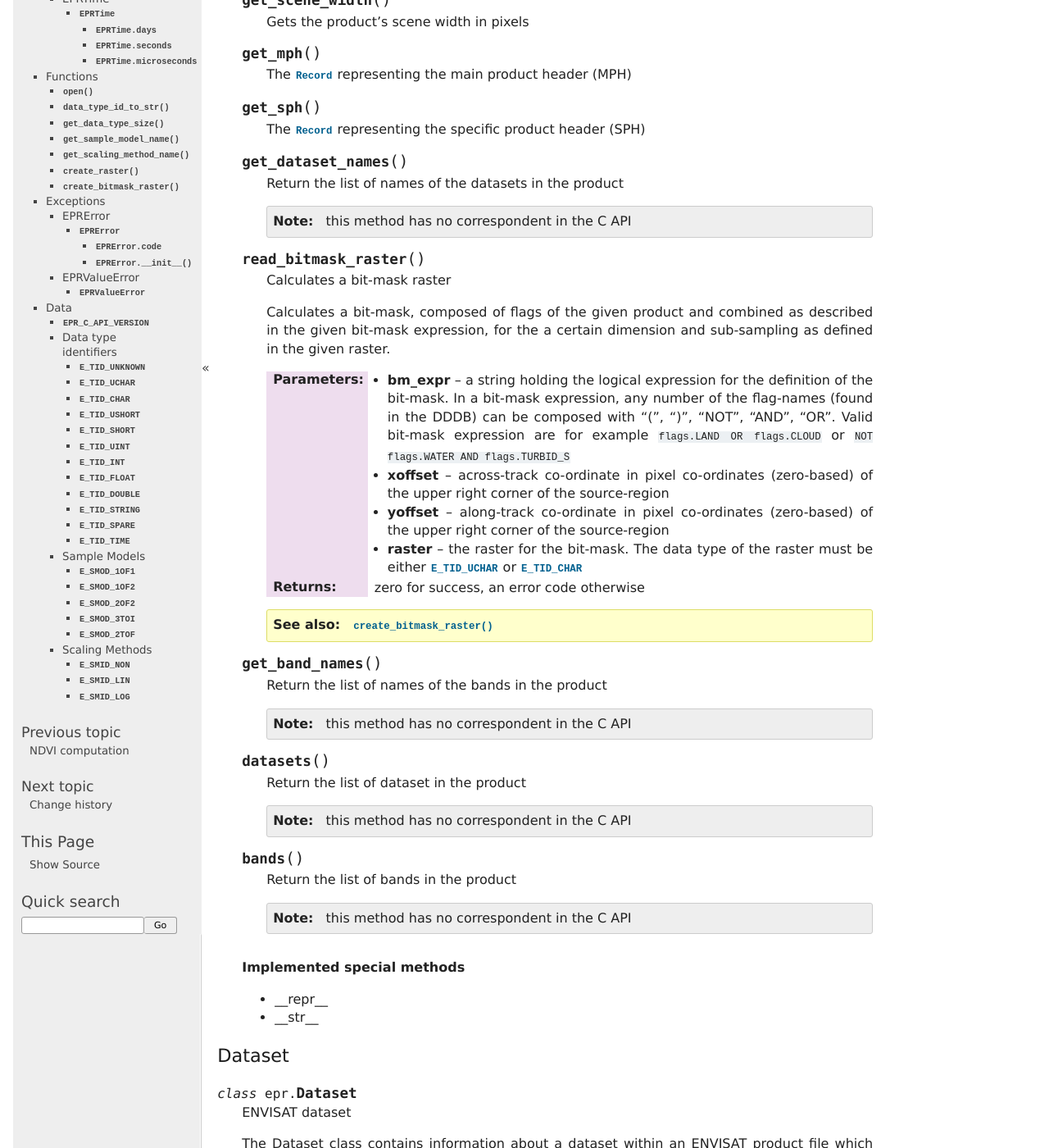
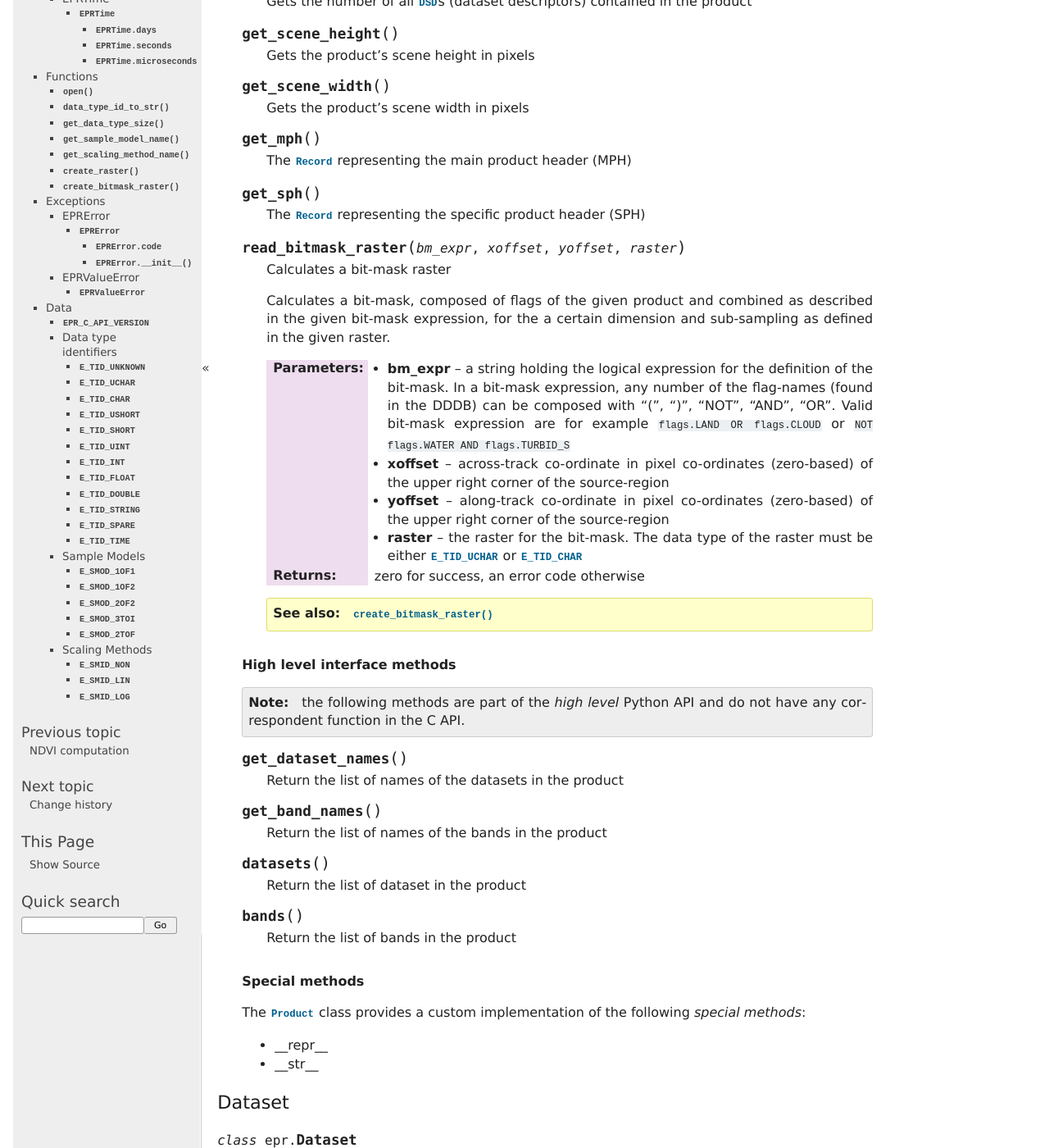
Before and after one commit to avalentino/pyepr, a Sphinx documentation site: the page built from doc/reference.txt, in a window 1280 px wide and 1400 px high, scrolled down 1944 px. Shown: the whole window at 82% size. Built offline with Sphinx 7.4.7, drawn with Linux system fonts in a browser that asks for light colours; formulas are drawn with MathJax 3; some of the changed text lies outside the part shown.

Commit message:
Several improvements to the documentation

```diff
--- a/doc/NEWS.txt
+++ b/doc/NEWS.txt
@@ -27,6 +27,7 @@ PyEPR 0.7.1 (17/08/2013)
   - the Ohloh_ widget has been added in the sidebar of the HTML doc
   - improved the regexp for detecting the SW version in the :file`setup.py`
     script
+  - formatting
 
 .. _Ohloh: http://www.ohloh.net
 
--- a/doc/bands_example.txt
+++ b/doc/bands_example.txt
@@ -154,7 +154,7 @@ powerful :class:`numpy.ndarray` interface.
 
 .. note::
 
-    Copying one line at time is not the best way to perform the task
+    copying one line at time is not the best way to perform the task
     in Python_. It has been done just to mimic the original C code:
 
     .. code-block:: c
--- a/doc/ndvi_example.txt
+++ b/doc/ndvi_example.txt
@@ -86,8 +86,10 @@ specified offset):
 .. literalinclude:: examples/write_ndvi.py
    :lines: 66-74
 
-.. note:: In this simplified example it is assumed that there is enough system
-          memory to hold the two :class:`epr.Raster` objects.
+.. note::
+
+    in this simplified example it is assumed that there is enough system
+    memory to hold the two :class:`epr.Raster` objects.
 
 After opening (in binary mode) the stream for the output
 
@@ -145,7 +147,7 @@ used to write the NDVI of the pixel n the file in binary format.
 
 .. note::
 
-    The entire solution is quite not pythonic_. As an alternative
+    the entire solution is quite not pythonic_. As an alternative
     implementation it could be used the :class:`numpy.ndarray` interface of
     :class:`epr.Raster` objects available via the :data:`epr.Raster.data`
     property. The NDVI index is computed on all pixels altogether using
--- a/doc/reference.txt
+++ b/doc/reference.txt
@@ -64,6 +66,8 @@ Product
 
       The total size in bytes of the product file
 
+
+   .. rubric:: Methods
 
    .. method:: get_band(name)
 
@@ -158,14 +162,8 @@ Product
 
       The :class:`Record` representing the specific product header (SPH)
 
-   .. method:: get_dataset_names
 
-      Return the list of names of the datasets in the product
-
-      .. note:: this method has no correspondent in the C API
-
-
-   .. method:: read_bitmask_raster
+   .. method:: read_bitmask_raster(bm_expr, xoffset, yoffset, raster)
 
       Calculates a bit-mask raster
 
@@ -197,28 +195,37 @@ Product
       .. seealso:: :func:`create_bitmask_raster`
 
 
+   .. rubric:: High level interface methods
+
+   .. note::
+
+      the following methods are part of the *high level* Python API and
+      do not have any correspondent function in the C API.
+
+   .. method:: get_dataset_names
+
+      Return the list of names of the datasets in the product
+
+
    .. method:: get_band_names
 
       Return the list of names of the bands in the product
-
-      .. note:: this method has no correspondent in the C API
 
 
    .. method:: datasets
 
       Return the list of dataset in the product
 
-      .. note:: this method has no correspondent in the C API
-
 
    .. method:: bands
 
       Return the list of bands in the product
 
-      .. note:: this method has no correspondent in the C API
 
+   .. rubric:: Special methods
 
-   .. rubric:: Implemented special methods
+   The :class:`Product` class provides a custom implementation of the
+   following *special methods*:
 
    * __repr__
    * __str__
@@ -248,6 +257,8 @@ Dataset
 
       The :class:`Product` instance to which this dataset belongs to
 
+
+   .. rubric:: Methods
 
    .. method:: get_name
 
@@ -308,14 +319,22 @@ Dataset
             an exception (:exc:`EPRValueError`) if an error occurred
 
 
+   .. rubric:: High level interface methods
+
+   .. note::
+
+      the following methods are part of the *high level* Python API and
+      do not have any correspondent function in the C API.
+
    .. method:: records
 
       Return the list of records contained in the dataset
 
-      .. note:: this method has no correspondent in the C API
 
+   .. rubric:: Special methods
 
-   .. rubric:: Implemented special methods
+   The :class:`Dataset` class provides a custom implementation of the
+   following *special methods*:
 
    * __repr__
    * __str__
@@ -333,6 +352,8 @@ Record
 
    .. seealso:: :class:`Field`
 
+
+   .. rubric:: Methods
 
    .. method:: get_field(name)
 
@@ -375,7 +396,9 @@ Record
       :param ostream:
             the (opened) output file object
 
-      .. note:: the *ostream* parameter have to be a *real* file not
+      .. note::
+
+         the *ostream* parameter have to be a *real* file not
          a generic stream object like :class:`StringIO.StringIO`
          instances
 
@@ -395,26 +418,34 @@ Record
       :param ostream:
             the (opened) output file object
 
-      .. note:: the *ostream* parameter have to be a *real* file not
+      .. note::
+
+         the *ostream* parameter have to be a *real* file not
          a generic stream object like :class:`StringIO.StringIO`
          instances
 
 
+   .. rubric:: High level interface methods
+
+   .. note::
+
+      the following methods are part of the *high level* Python API and
+      do not have any correspondent function in the C API.
+
    .. method:: get_field_names
 
       Return the list of names of the fields in the product
-
-      .. note:: this method has no correspondent in the C API
 
 
    .. method:: fields
 
       Return the list of fields contained in the record
 
-      .. note:: this method has no correspondent in the C API
 
+   .. rubric:: Special methods
 
-   .. rubric:: Implemented special methods
+   The :class:`Record` class provides a custom implementation of the
+   following *special methods*:
 
    * __repr__
    * __str__
@@ -495,12 +526,17 @@ Field
       :param ostream:
             the (opened) output file object
 
-      .. note:: the *ostream* parameter have to be a *real* file not
+      .. note::
+
+         the *ostream* parameter have to be a *real* file not
          a generic stream object like :class:`StringIO.StringIO`
          instances
 
 
-   .. rubric:: Implemented special methods
+   .. rubric:: Special methods
+
+   The :class:`Field` class provides a custom implementation of the
+   following *special methods*:
 
    * __repr__
    * __str__
@@ -567,7 +605,10 @@ DSD
       The number of dataset records for the given dataset name
 
 
-   .. rubric:: Implemented special methods
+   .. rubric:: Special methods
+
+   The :class:`DSD` class provides a custom implementation of the
+   following *special methods*:
 
    * __repr__
    * __eq__
@@ -696,6 +739,8 @@ Band
       The geophysical unit for the band's pixel values
 
 
+   .. rubric:: Methods
+
    .. method:: get_name
 
       Gets the name of the band
@@ -786,6 +831,13 @@ Band
                    :func:`create_raster`
 
 
+   .. rubric:: High level interface methods
+
+   .. note::
+
+      the following methods are part of the *high level* Python API and
+      do not have any correspondent function in the C API.
+
    .. method:: read_as_array([width, height, xoffset, yoffset, xstep, ystep])
 
       Reads the specified source region as an :class:`numpy.ndarray`
@@ -823,12 +875,14 @@ Band
       This method raises an instance of the appropriate
       :exc:`EPRError` sub-class if case of errors
 
-      .. note:: this method has no correspondent in the C API
       .. seealso:: :meth:`Band.create_compatible_raster`,
                    :func:`create_raster` and :meth:`Band.read_raster`
 
 
-   .. rubric:: Implemented special methods
+   .. rubric:: Special methods
+
+   The :class:`Band` class provides a custom implementation of the
+   following *special methods*:
 
    * __repr__
 
@@ -870,16 +926,32 @@ Raster
       The sub-sampling for the along-track direction in pixel
 
 
+   .. rubric:: High level interface attributes
+
+   .. note::
+
+      the following attributess are part of the *high level* Python API and
+      do not have a counterpart in the C API.
+
    .. attribute:: data
 
       Raster data exposed as :class:`numpy.ndarray` object
 
-      .. note:: this property shares the data buffer with the :class:`Raster`
+      .. note::
+
+         this property shares the data buffer with the :class:`Raster`
          object so any change in its contents is also reflected to
          the :class:`Raster` object
 
-      .. note:: this property has no correspondent in the C API
+      .. note::
 
+         the :class:`Raster` objects do not have a field named *data* in the
+         corresponding C structure. The *EPR_SRaster* C structure have a
+         field named *buffer* that is a raw pointer to the data buffer and
+         it is not exposed as such in the Python API.
+
+
+   .. rubric:: Methods
 
    .. method:: get_pixel(x, y)
 
@@ -912,7 +984,10 @@ Raster
       Gets the raster's width in pixels
 
 
-   .. rubric:: Implemented special methods
+   .. rubric:: Special methods
+
+   The :class:`Raster` class provides a custom implementation of the
+   following *special methods*:
 
    * __repr__
 
--- a/doc/usermanual.txt
+++ b/doc/usermanual.txt
@@ -51,7 +51,7 @@ correctly installed and configured:
 * a reasonably updated C compiler [#]_ (build only)
 * Cython_ >= 0.13 [#]_ (build only)
 
-.. note:: In order to build PyEPR_ for Python3_ it is required Cython_ >= 0.15
+.. note:: in order to build PyEPR_ for Python3_ it is required Cython_ >= 0.15
 
 
 .. [#] PyEPR_ has been developed and tested with gcc_ 4.
@@ -385,11 +385,13 @@ that returns the number of elements in the field::
     else:
         assert len(field) == len(field.get_elem())
 
-.. note:: differently from the :meth:`epr.Field.get_num_elems` method
-          ``len(field)`` return the number of elements if the field
-          type is not :data:`epr.E_TID_STRING`.
-          If the field contains a string then the string length is
-          returned.
+.. note::
+
+    differently from the :meth:`epr.Field.get_num_elems` method
+    ``len(field)`` return the number of elements if the field
+    type is not :data:`epr.E_TID_STRING`.
+    If the field contains a string then the string length is
+    returned.
 
 .. _`special method`: http://docs.python.org/reference/datamodel.html
 .. _pythonic: http://www.cafepy.com/article/be_pythonic
```
Also changed, not shown: other parts of doc/reference.txt (+10 -0 lines). Lines whose indentation alone changed are shown as unchanged.
